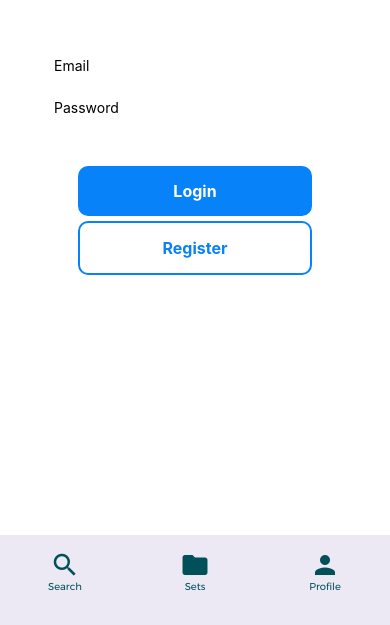
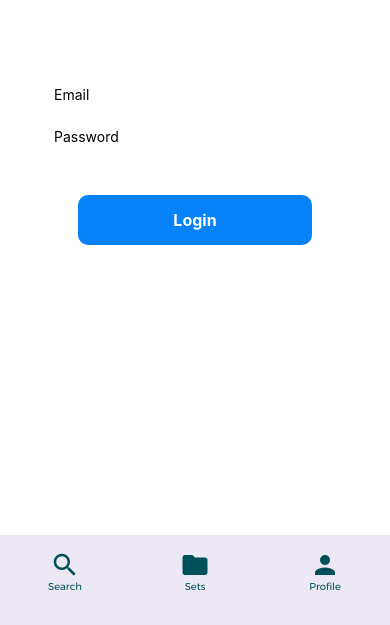
Before and after one commit to savchukrm/dictionary-mobile, a React Native app: screen /Login in a window 390 px wide. Shown: the part 219-844 px from the top of the page. Built offline with nearby package versions, Linux system fonts and the light colour scheme; no server answers.

Commit message:
user authorization was fixed

```diff
--- a/App.js
+++ b/App.js
@@ -7,7 +7,8 @@ import { store } from './redux/store';
 import Main from './screens/Main';
 import Sets from './screens/Sets';
 import Lists from './screens/Lists';
-import Login from './screens/Login';
+import Login from './screens/Auth/Login';
+import SignUp from './screens/Auth/SignUp';
 import Folders from './screens/Folders';
 import Profile from './screens/Profile';
 import { Navigation } from './components';
@@ -52,6 +53,7 @@ const App = () => {
           <Tab.Screen name="Profile" component={Profile} />
 
           <Tab.Screen name="Login" component={Login} />
+          <Tab.Screen name="SignUp" component={SignUp} />
           <Tab.Screen name="Folders" component={Folders} />
           <Tab.Screen name="Lists" component={Lists} />
         </Tab.Navigator>
--- /dev/null
+++ b/components/Profile/IsAuth.jsx
@@ -0,0 +1,52 @@
+import React from 'react';
+import { useDispatch } from 'react-redux';
+import { View, Text, StyleSheet, TouchableOpacity } from 'react-native';
+import { useNavigation } from '@react-navigation/native';
+
+import { getAuth } from 'firebase/auth';
+
+import { removeUser } from '../../redux/user/slice';
+
+const IsAuth = () => {
+  const auth = getAuth();
+  const dispatch = useDispatch();
+  const navigation = useNavigation();
+
+  const handleSignOut = () => {
+    auth
+      .signOut()
+      .then(() => {
+        dispatch(removeUser());
+        navigation.navigate('Main');
+      })
+      .catch((error) => alert(error.message));
+  };
+  return (
+    <View style={styles.container}>
+      <TouchableOpacity onPress={handleSignOut} style={styles.button}>
+        <Text style={styles.buttonText}>LogOut</Text>
+      </TouchableOpacity>
+    </View>
+  );
+};
+
+const styles = StyleSheet.create({
+  container: {
+    alignItems: 'center',
+    justifyContent: 'center',
+  },
+  button: {
+    width: '50%',
+    padding: 15,
+    borderRadius: 10,
+    alignItems: 'center',
+    backgroundColor: '#0782F9',
+  },
+  buttonText: {
+    fontSize: 16,
+    color: 'white',
+    fontWeight: '700',
+  },
+});
+
+export default IsAuth;
--- /dev/null
+++ b/components/Profile/Unauthorized.jsx
@@ -0,0 +1,63 @@
+import React from 'react';
+import { useNavigation } from '@react-navigation/native';
+import { View, Text, StyleSheet, TouchableOpacity } from 'react-native';
+
+const Unauthorized = () => {
+  const navigation = useNavigation();
+
+  return (
+    <View style={styles.container}>
+      <TouchableOpacity
+        style={styles.button}
+        onPress={() => navigation.navigate('Login')}
+      >
+        <Text style={styles.buttonText}>Login</Text>
+      </TouchableOpacity>
+
+      <TouchableOpacity
+        onPress={() => navigation.navigate('SignUp')}
+        style={styles.button}
+      >
+        <Text style={styles.buttonText}>Create an account</Text>
+      </TouchableOpacity>
+    </View>
+  );
+};
+
+const styles = StyleSheet.create({
+  container: {
+    gap: 20,
+    alignItems: 'center',
+    justifyContent: 'center',
+  },
+  inputContainer: {
+    width: '80%',
+  },
+  input: {
+    marginTop: 5,
+    borderRadius: 10,
+    paddingVertical: 10,
+    paddingHorizontal: 15,
+    backgroundColor: 'white',
+  },
+  buttonContainer: {
+    width: '60%',
+    marginTop: 40,
+    alignItems: 'center',
+    justifyContent: 'center',
+  },
+  button: {
+    padding: 15,
+    width: '50%',
+    borderRadius: 10,
+    alignItems: 'center',
+    backgroundColor: '#0782F9',
+  },
+  buttonText: {
+    fontSize: 16,
+    color: 'white',
+    fontWeight: '700',
+  },
+});
+
+export default Unauthorized;
--- a/components/index.js
+++ b/components/index.js
@@ -5,15 +5,19 @@ import Search from './Search/Search';
 import Images from './Search/Images';
 import Navigation from './Navigation';
 import Content from './Home/Content';
+import IsAuth from './Profile/IsAuth';
+import Unauthorized from './Profile/Unauthorized';
 import FocusedStatusBar from './Home/FocusedStatusBar';
 
 export {
   Word,
+  IsAuth,
   Button,
   Images,
   Header,
   Search,
   Content,
   Navigation,
+  Unauthorized,
   FocusedStatusBar,
 };
--- /dev/null
+++ b/hooks/use-auth.js
@@ -0,0 +1,11 @@
+import { useSelector } from 'react-redux';
+
+export function useAuth() {
+  const { email, id } = useSelector((state) => state.user);
+
+  return {
+    isAuth: !!email,
+    email,
+    id,
+  };
+}
--- a/redux/store.js
+++ b/redux/store.js
@@ -1,7 +1,8 @@
 import { configureStore } from '@reduxjs/toolkit';
 
 import data from './data/slice';
+import user from './user/slice';
 
 export const store = configureStore({
-  reducer: { data },
+  reducer: { data, user },
 });
--- /dev/null
+++ b/redux/user/slice.js
@@ -0,0 +1,25 @@
+import { createSlice } from '@reduxjs/toolkit';
+
+const initialState = {
+  email: null,
+  id: null,
+};
+
+const user = createSlice({
+  name: 'user',
+  initialState,
+  reducers: {
+    setUser(state, action) {
+      state.email = action.payload.email;
+      state.id = action.payload.id;
+    },
+    removeUser(state) {
+      state.email = null;
+      state.id = null;
+    },
+  },
+});
+
+export const { setUser, removeUser } = user.actions;
+
+export default user.reducer;
--- /dev/null
+++ b/screens/Auth/Login.jsx
@@ -0,0 +1,108 @@
+import { useState } from 'react';
+import { useDispatch } from 'react-redux';
+import { useNavigation } from '@react-navigation/native';
+
+import {
+  Text,
+  View,
+  TextInput,
+  StyleSheet,
+  TouchableOpacity,
+  KeyboardAvoidingView,
+} from 'react-native';
+
+import { getAuth, signInWithEmailAndPassword } from 'firebase/auth';
+
+import { setUser } from '../../redux/user/slice';
+
+const Login = () => {
+  const navigation = useNavigation();
+  const dispatch = useDispatch();
+
+  const auth = getAuth();
+
+  const [email, setEmail] = useState('');
+  const [password, setPassword] = useState('');
+
+  const handleLogin = () => {
+    signInWithEmailAndPassword(auth, email, password)
+      .then((userCredentials) => {
+        const user = userCredentials.user;
+        dispatch(setUser({ email: user.email, id: user.uid }));
+        setEmail('');
+        setPassword('');
+        navigation.navigate('Main');
+      })
+      .catch((error) => alert(error.message));
+  };
+
+  return (
+    <KeyboardAvoidingView style={styles.container} behavior="padding">
+      <View style={styles.inputContainer}>
+        <TextInput
+          placeholder="Email"
+          value={email}
+          onChangeText={(text) => setEmail(text)}
+          style={styles.input}
+        />
+        <TextInput
+          placeholder="Password"
+          value={password}
+          onChangeText={(text) => setPassword(text)}
+          style={styles.input}
+          secureTextEntry
+        />
+      </View>
+
+      <View style={styles.buttonContainer}>
+        <TouchableOpacity onPress={handleLogin} style={styles.button}>
+          <Text style={styles.buttonText}>Login</Text>
+        </TouchableOpacity>
+      </View>
+    </KeyboardAvoidingView>
+  );
+};
+
+const styles = StyleSheet.create({
+  container: {
+    flex: 1,
+    justifyContent: 'center',
+    alignItems: 'center',
+  },
+  inputContainer: {
+    width: '80%',
+  },
+  input: {
+    backgroundColor: 'white',
+    paddingHorizontal: 15,
+    paddingVertical: 10,
+    borderRadius: 10,
+    marginTop: 5,
+  },
+  buttonContainer: {
+    width: '60%',
+    justifyContent: 'center',
+    alignItems: 'center',
+    marginTop: 40,
+  },
+  button: {
+    backgroundColor: '#0782F9',
+    width: '100%',
+    padding: 15,
+    borderRadius: 10,
+    alignItems: 'center',
+  },
+  buttonOutline: {
+    backgroundColor: 'white',
+    marginTop: 5,
+    borderColor: '#0782F9',
+    borderWidth: 2,
+  },
+  buttonText: {
+    color: 'white',
+    fontWeight: '700',
+    fontSize: 16,
+  },
+});
+
+export default Login;
--- a/screens/Login.jsx
+++ b/screens/Auth/SignUp.jsx
@@ -1,5 +1,7 @@
+import { useState } from 'react';
+import { useDispatch } from 'react-redux';
 import { useNavigation } from '@react-navigation/native';
-import { useState } from 'react';
+
 import {
   Text,
   View,
@@ -9,34 +11,27 @@ import {
   KeyboardAvoidingView,
 } from 'react-native';
 
-import {
-  getAuth,
-  signInWithEmailAndPassword,
-  createUserWithEmailAndPassword,
-} from 'firebase/auth';
+import { getAuth, createUserWithEmailAndPassword } from 'firebase/auth';
 
-const Login = () => {
-  const navigate = useNavigation();
+import { setUser } from '../../redux/user/slice';
+
+const SignUp = () => {
+  const navigation = useNavigation();
+  const dispatch = useDispatch();
 
   const auth = getAuth();
 
   const [email, setEmail] = useState('');
   const [password, setPassword] = useState('');
 
-  const handleLogin = () => {
-    signInWithEmailAndPassword(auth, email, password)
-      .then((userCredentials) => {
-        const user = userCredentials.user;
-        alert.alert('Logged in!', `Welcome ${user.email}!`);
-      })
-      .catch((error) => alert(error.message));
-  };
-
   const handleSignUp = () => {
     createUserWithEmailAndPassword(auth, email, password)
       .then((userCredentials) => {
         const user = userCredentials.user;
-        alert.alert('Registered with:', user.email);
+        dispatch(setUser({ email: user.email, id: user.uid }));
+        setEmail('');
+        setPassword('');
+        navigation.navigate('Main');
       })
       .catch((error) => alert(error.message));
   };
@@ -60,14 +55,8 @@ const Login = () => {
       </View>
 
       <View style={styles.buttonContainer}>
-        <TouchableOpacity onPress={handleLogin} style={styles.button}>
-          <Text style={styles.buttonText}>Login</Text>
-        </TouchableOpacity>
-        <TouchableOpacity
-          onPress={handleSignUp}
-          style={[styles.button, styles.buttonOutline]}
-        >
-          <Text style={styles.buttonOutlineText}>Register</Text>
+        <TouchableOpacity onPress={handleSignUp} style={styles.button}>
+          <Text style={styles.buttonText}>Register</Text>
         </TouchableOpacity>
       </View>
     </KeyboardAvoidingView>
@@ -77,48 +66,43 @@ const Login = () => {
 const styles = StyleSheet.create({
   container: {
     flex: 1,
+    alignItems: 'center',
     justifyContent: 'center',
-    alignItems: 'center',
   },
   inputContainer: {
     width: '80%',
   },
   input: {
+    marginTop: 5,
+    borderRadius: 10,
+    paddingVertical: 10,
+    paddingHorizontal: 15,
     backgroundColor: 'white',
-    paddingHorizontal: 15,
-    paddingVertical: 10,
-    borderRadius: 10,
-    marginTop: 5,
   },
   buttonContainer: {
     width: '60%',
+    marginTop: 40,
+    alignItems: 'center',
     justifyContent: 'center',
-    alignItems: 'center',
-    marginTop: 40,
   },
   button: {
-    backgroundColor: '#0782F9',
+    padding: 15,
     width: '100%',
-    padding: 15,
     borderRadius: 10,
     alignItems: 'center',
+    backgroundColor: '#0782F9',
   },
   buttonOutline: {
+    marginTop: 5,
+    borderWidth: 2,
+    borderColor: '#0782F9',
     backgroundColor: 'white',
-    marginTop: 5,
-    borderColor: '#0782F9',
-    borderWidth: 2,
   },
   buttonText: {
+    fontSize: 16,
     color: 'white',
     fontWeight: '700',
-    fontSize: 16,
-  },
-  buttonOutlineText: {
-    color: '#0782F9',
-    fontWeight: '700',
-    fontSize: 16,
   },
 });
 
-export default Login;
+export default SignUp;
--- a/screens/Profile.jsx
+++ b/screens/Profile.jsx
@@ -1,78 +1,14 @@
-import { useNavigation } from '@react-navigation/native';
-import { View, Text, StyleSheet, TouchableOpacity } from 'react-native';
 import React from 'react';
+import { SafeAreaView } from 'react-native';
+
+import { useAuth } from '../hooks/use-auth';
+
+import { IsAuth, Unauthorized } from '../components';
 
 const Profile = () => {
-  const navigation = useNavigation();
+  const { isAuth } = useAuth();
 
-  // const handleSignOut = () => {
-  //   auth
-  //     .signOut()
-  //     .then(() => {
-  //       navigation.replace('Login');
-  //     })
-  //     .catch((error) => alert(error.message));
-  // };
-
-  return (
-    <View style={styles.container}>
-      <Text>Profile</Text>
-      <TouchableOpacity onPress={() => navigation.navigate('Login')}>
-        <Text>Login</Text>
-      </TouchableOpacity>
-      {/* <Text>Email: {auth.currentUser?.email}</Text>
-      <TouchableOpacity onPress={handleSignOut} style={styles.button}>
-        <Text style={styles.buttonText}>Sign out</Text>
-      </TouchableOpacity> */}
-    </View>
-  );
+  return <SafeAreaView>{isAuth ? <IsAuth /> : <Unauthorized />}</SafeAreaView>;
 };
 
 export default Profile;
-
-const styles = StyleSheet.create({
-  container: {
-    flex: 1,
-    justifyContent: 'center',
-    alignItems: 'center',
-  },
-  inputContainer: {
-    width: '80%',
-  },
-  input: {
-    backgroundColor: 'white',
-    paddingHorizontal: 15,
-    paddingVertical: 10,
-    borderRadius: 10,
-    marginTop: 5,
-  },
-  buttonContainer: {
-    width: '60%',
-    justifyContent: 'center',
-    alignItems: 'center',
-    marginTop: 40,
-  },
-  button: {
-    backgroundColor: '#0782F9',
-    width: '100%',
-    padding: 15,
-    borderRadius: 10,
-    alignItems: 'center',
-  },
-  buttonOutline: {
-    backgroundColor: 'white',
-    marginTop: 5,
-    borderColor: '#0782F9',
-    borderWidth: 2,
-  },
-  buttonText: {
-    color: 'white',
-    fontWeight: '700',
-    fontSize: 16,
-  },
-  buttonOutlineText: {
-    color: '#0782F9',
-    fontWeight: '700',
-    fontSize: 16,
-  },
-});
```
